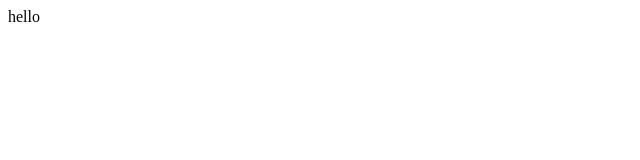
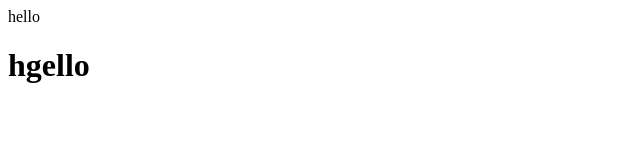
Before and after one commit to yash-sojitra/coco, a plain HTML site: page index.html in a window 1280 px wide. Shown: the whole page, without its empty margins (0-640 px from the left). Drawn offline with Linux system fonts and the light colour scheme.

Commit message:
change in html commit

```diff
--- a/index.html
+++ b/index.html
@@ -8,5 +8,6 @@
 </head>
 <body>
     hello
+    <h1>hgello</h1>
 </body>
 </html>
```
